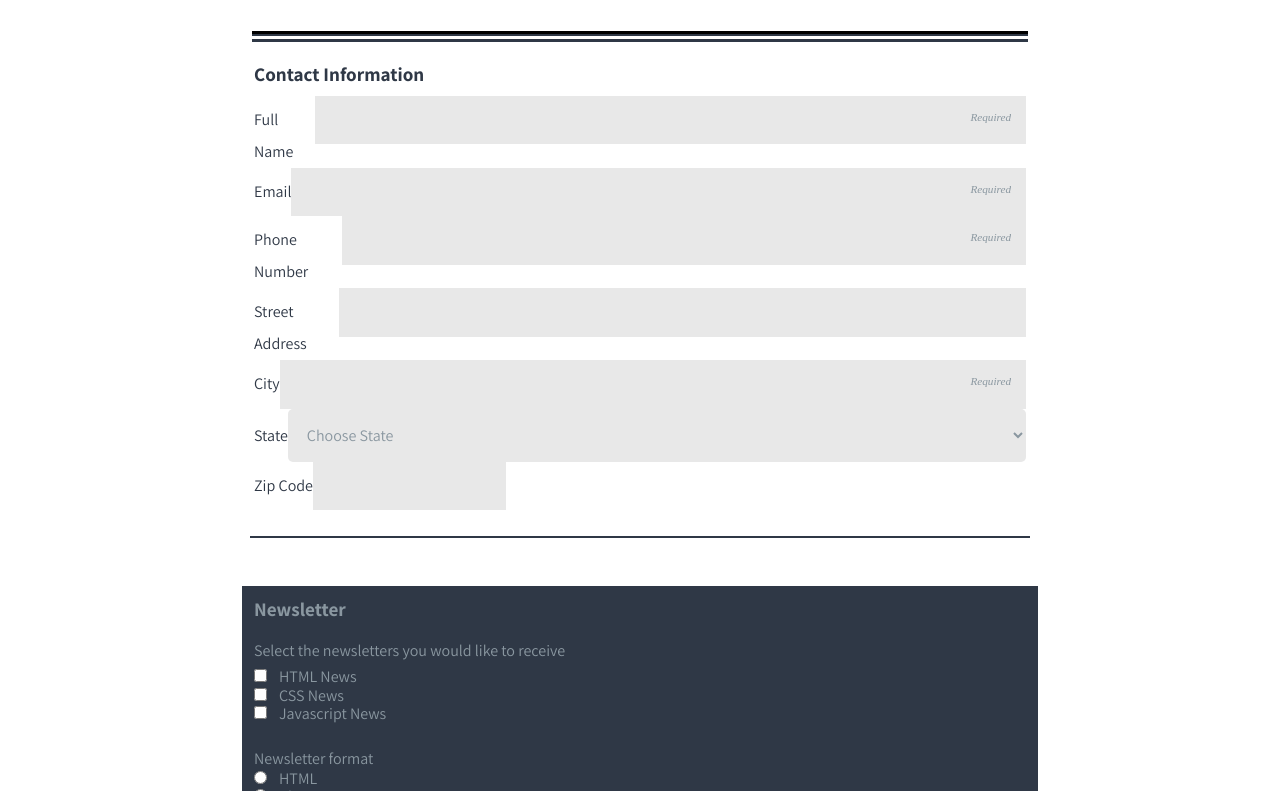
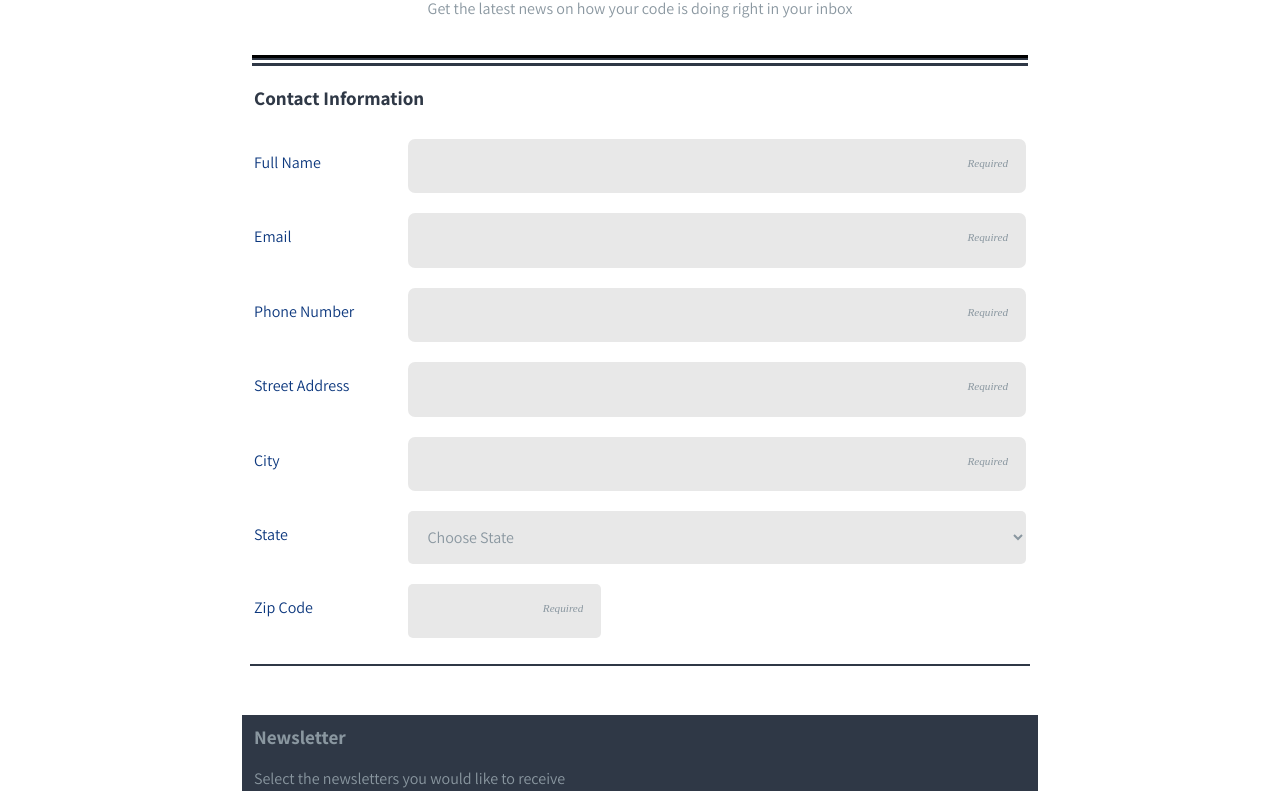
Before and after one commit to Hassan2825/online-registration-form, a plain HTML site: page index.html in a window 1280 px wide. Shown: the part 157-948 px from the top of the page. Drawn offline with Linux system fonts and the light colour scheme; files that its build step writes are made by us from their sources.

Commit message:
flexbox edits

```diff
--- a/index.html
+++ b/index.html
@@ -24,43 +24,43 @@
         <fieldset class="main1">
             <legend class="form1">Contact Information</legend><br>
 
-            <div>
+            <div class="input1">
             <label for="name" class="fullname">Full Name</label><br>
             <input required type="text" id="name" name="user_name" placeholder="Required"><br>
             </div>
 
-            <div>
+            <div class="input1">
             <label for="email">Email</label><br>
             <input required type="email" id="email" name="user_email" placeholder="Required"><br>
             </div>
 
-            <div>
+            <div class="input1">
             <label for="phone">Phone Number</label><br>
             <input required type="tel" id="phone" name="user_phone" placeholder="Required"><br>
             </div>
 
-            <div>
+            <div class="input1">
             <label for="address1">Street Address</label><br>
-            <input type="text" id="address1" name="user_address1"><br>
+            <input type="text" id="address1" name="user_address1" placeholder="Required"><br>
             </div>
 
 
-            <div>
+            <div class="input1">
             <label for="city">City</label><br>
             <input required type="text" id="city" name="user_city" placeholder="Required"><br>
             </div>
 
 
-            <div>
+            <div class="input1">
             <label for="state">State</label><br>
-            <select id="state" name="user_state">
-                <option value="user_state">Choose State</option>
+            <select id="state" name="user_state" >
+                <option value="user_state" >Choose State</option>
             </select><br>
             </div>
 
-            <div>
+            <div class="input1">
             <label for="zip">Zip Code</label><br>
-            <input type="text" id="zip" name="user_zip" class="zip"><br>
+            <input type="text" id="zip" name="user_zip" class="zip" placeholder="Required"><br>
             </div>
         </fieldset>
 
@@ -79,7 +79,7 @@
             <input type="radio" id="plainformat" value="user_plainformat" name="format"><label for="plainformat">Plain Text</label><br>
 
             <label for="comment" id="intro-text3">Other topics you'd like to hear about</label><br>
-            <textarea id="comment" name="user_comment"></textarea><br>
+            <textarea id="comment" name="user_comment" placeholder="Required"></textarea><br>
 
             <button type="submit">Sign Up</button><br>
         </fieldset>
--- a/styles.css
+++ b/styles.css
@@ -62,7 +62,7 @@ main {
 
 label {
     font-family: 'Assistant', sans-serif;
-    /* display: inline-block; */
+    display: inline-block;
     margin-top: 8px;
     color: rgb(138, 151, 160);
 }
@@ -75,12 +75,10 @@ label {
 }
 
 .main1 input {
-    /* display: block; */
     background-color: #e8e8e8;
     border: none;
     padding: 15px;
     width: 100%;
-
 }
 
 .main1 {
@@ -96,11 +94,11 @@ select {
     border: none;
     width: 100%;
     padding: 15px;
-
 }
 
 .main1 .zip {
     width: 50%;
+    border-radius: 5px;
 }
 
 .main2 {
@@ -174,9 +172,16 @@ button {
     font-style: italic;
 }
 
-input:focus, textarea:focus {
+input:focus, textarea:focus, select:focus {
     border-radius: 5px;
-    outline: 2px solid #2F3846;
+    outline: 3px solid #2F3846;
+}
+
+input[type="text"]:focus,
+input[type="email"]:focus,
+input[type="tel"]:focus {
+    width: 75%;
+    transition: width .35s ease-in-out;
 }
 
 
@@ -184,29 +189,33 @@ input:focus, textarea:focus {
 
 @media screen and (min-width: 768px) {
 
-    .main1 div {
-
+    .input1 {
         display: flex;
-        flex-wrap: nowrap;
         flex-direction: row;
-        align-items: baseline;
-
+        border-radius: 20px;
+        margin-top: 20px;
     }
 
-   .main1 label {
-        color: #2F3846;
-
+    .input1 label {
+        min-width: 20%;
+        color: #0d387e;
     }
 
-
-
-
-    .header1 {
-        margin-bottom: 50px;
+    .main1 input {
+        padding: 18px;
+        border-radius: 7px;
     }
 
     #zip {
         width: 25%;
     }
 
+    header {
+        margin-top: 70px;
+    }
+
+    .header2 {
+        font-size: x-large;
+    }
+
 }
```
